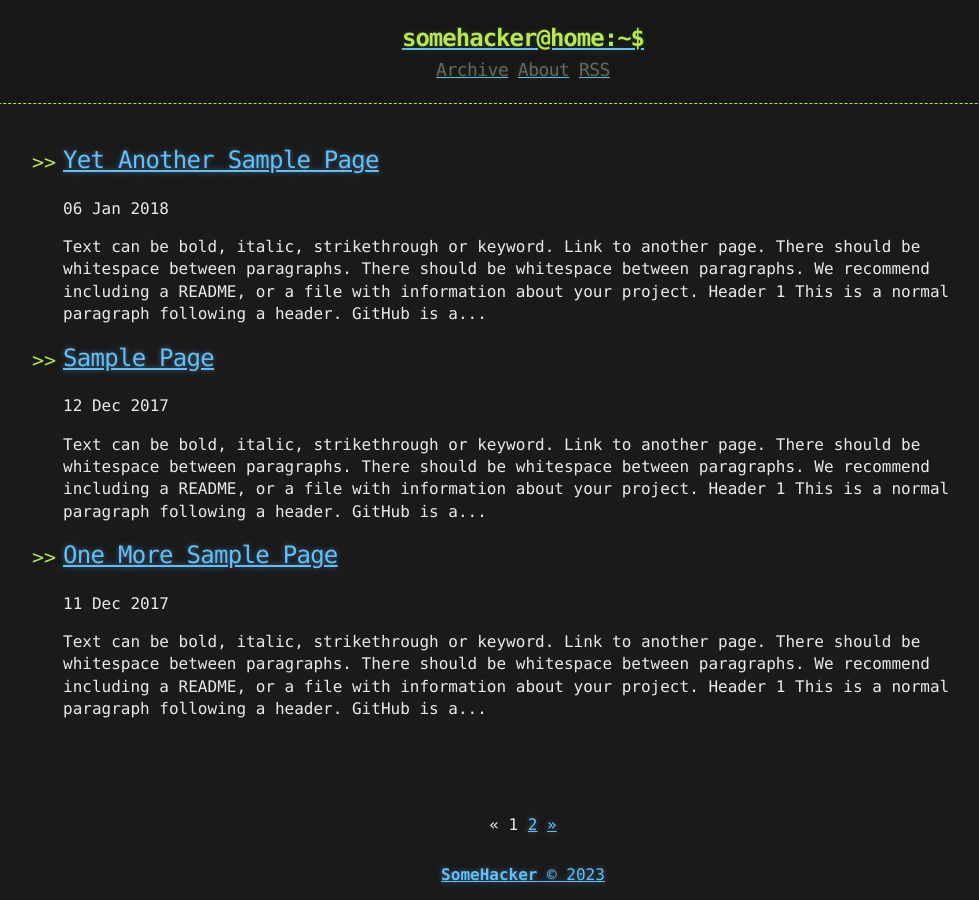
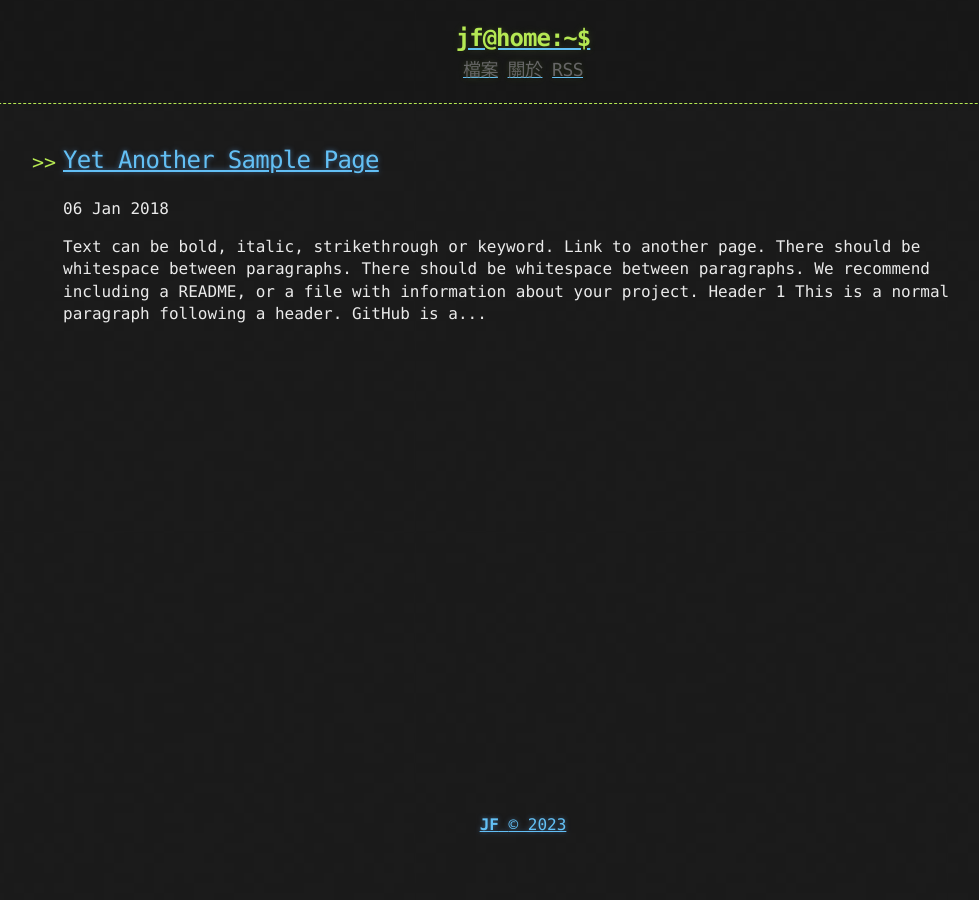
Before and after one commit to Goldbeibei/Goldbeibei.github.io, a Jekyll site: the page built from index.html, in a window 1280 px wide. Shown: the whole page, without its empty margins (117-1096 px from the left). Built offline with Jekyll 4.4.1, drawn with Linux system fonts in a browser that asks for light colours; the list of posts is cut into pages by our own code.

Commit message:
稍微修改

````diff
--- a/_config.yml
+++ b/_config.yml
@@ -1,9 +1,8 @@
-title: Hacker-Blog
-description: "A Jekyll Blog Theme For Hackers"
+title: Jefery-Blog
+description: "A Jefery Web For Hackers"
 author:
-  name: "SomeHacker"
-  email: "someone@somewebsite.somedomain"
-  url: "https://ashishchaudhary.in/hacker-blog"
+  name: "JF"
+  url: "https://jefery.ga"
 
 baseurl: /
 
@@ -28,5 +27,5 @@ plugins:
   - jekyll-sitemap
 
 # Custom variables
-owner : "SomeHacker"
-year : "2020"
+owner : "JF"
+year : "2023"
--- a/_includes/footer.html
+++ b/_includes/footer.html
@@ -1,5 +1,5 @@
 <footer>
-  <a href="https://creativecommons.org/licenses/by-nc/3.0/deed.en_US">
+  <a href="https://jefery.ga/">
     <span>
         <b>{{ site.owner}}</b>
     </span>
--- a/_includes/links.html
+++ b/_includes/links.html
@@ -1,3 +1,3 @@
-<a href="{{ "/archive" | prepend: site.baseurl | replace: '//', '/' }}"><h2 class="header-link">Archive</h2></a>
-<a href="{{ "/about" | prepend: site.baseurl | replace: '//', '/' }}"><h2 class="header-link">About</h2></a>
+<a href="{{ "/archive" | prepend: site.baseurl | replace: '//', '/' }}"><h2 class="header-link">檔案</h2></a>
+<a href="{{ "/about" | prepend: site.baseurl | replace: '//', '/' }}"><h2 class="header-link">關於</h2></a>
 <a href="{{ "/atom.xml" | prepend: site.baseurl | replace: '//', '/' }}"><h2 class="header-link">RSS</h2></a>
--- a/_posts/2017-12-10-Another-Sample-Page.md
+++ /dev/null
@@ -1,124 +0,0 @@
----
-title: Another Sample Page
-published: true
----
-
-Text can be **bold**, _italic_, ~~strikethrough~~ or `keyword`.
-
-[Link to another page](another-page).
-
-There should be whitespace between paragraphs.
-
-There should be whitespace between paragraphs. We recommend including a README, or a file with information about your project.
-
-# [](#header-1)Header 1
-
-This is a normal paragraph following a header. GitHub is a code hosting platform for version control and collaboration. It lets you and others work together on projects from anywhere.
-
-## [](#header-2)Header 2
-
-> This is a blockquote following a header.
->
-> When something is important enough, you do it even if the odds are not in your favor.
-
-### [](#header-3)Header 3
-
-```js
-// Javascript code with syntax highlighting.
-var fun = function lang(l) {
-  dateformat.i18n = require('./lang/' + l)
-  return true;
-}
-```
-
-```ruby
-# Ruby code with syntax highlighting
-GitHubPages::Dependencies.gems.each do |gem, version|
-  s.add_dependency(gem, "= #{version}")
-end
-```
-
-#### [](#header-4)Header 4
-
-*   This is an unordered list following a header.
-*   This is an unordered list following a header.
-*   This is an unordered list following a header.
-
-##### [](#header-5)Header 5
-
-1.  This is an ordered list following a header.
-2.  This is an ordered list following a header.
-3.  This is an ordered list following a header.
-
-###### [](#header-6)Header 6
-
-| head1        | head two          | three |
-|:-------------|:------------------|:------|
-| ok           | good swedish fish | nice  |
-| out of stock | good and plenty   | nice  |
-| ok           | good `oreos`      | hmm   |
-| ok           | good `zoute` drop | yumm  |
-
-### There's a horizontal rule below this.
-
-* * *
-
-### Here is an unordered list:
-
-*   Item foo
-*   Item bar
-*   Item baz
-*   Item zip
-
-### And an ordered list:
-
-1.  Item one
-1.  Item two
-1.  Item three
-1.  Item four
-
-### And a nested list:
-
-- level 1 item
-  - level 2 item
-  - level 2 item
-    - level 3 item
-    - level 3 item
-- level 1 item
-  - level 2 item
-  - level 2 item
-  - level 2 item
-- level 1 item
-  - level 2 item
-  - level 2 item
-- level 1 item
-
-### Small image
-
-![](https://assets-cdn.github.com/images/icons/emoji/octocat.png)
-
-### Large image
-
-![](https://guides.github.com/activities/hello-world/branching.png)
-
-
-### Definition lists can be used with HTML syntax.
-
-<dl>
-<dt>Name</dt>
-<dd>Godzilla</dd>
-<dt>Born</dt>
-<dd>1952</dd>
-<dt>Birthplace</dt>
-<dd>Japan</dd>
-<dt>Color</dt>
-<dd>Green</dd>
-</dl>
-
-```
-Long, single-line code blocks should not wrap. They should horizontally scroll if they are too long. This line should be long enough to demonstrate this.
-```
-
-```
-The final element.
-```
--- a/_posts/2017-12-11-One-More-Sample-Page.md
+++ /dev/null
@@ -1,124 +0,0 @@
----
-title: One More Sample Page
-published: true
----
-
-Text can be **bold**, _italic_, ~~strikethrough~~ or `keyword`.
-
-[Link to another page](another-page).
-
-There should be whitespace between paragraphs.
-
-There should be whitespace between paragraphs. We recommend including a README, or a file with information about your project.
-
-# [](#header-1)Header 1
-
-This is a normal paragraph following a header. GitHub is a code hosting platform for version control and collaboration. It lets you and others work together on projects from anywhere.
-
-## [](#header-2)Header 2
-
-> This is a blockquote following a header.
->
-> When something is important enough, you do it even if the odds are not in your favor.
-
-### [](#header-3)Header 3
-
-```js
-// Javascript code with syntax highlighting.
-var fun = function lang(l) {
-  dateformat.i18n = require('./lang/' + l)
-  return true;
-}
-```
-
-```ruby
-# Ruby code with syntax highlighting
-GitHubPages::Dependencies.gems.each do |gem, version|
-  s.add_dependency(gem, "= #{version}")
-end
-```
-
-#### [](#header-4)Header 4
-
-*   This is an unordered list following a header.
-*   This is an unordered list following a header.
-*   This is an unordered list following a header.
-
-##### [](#header-5)Header 5
-
-1.  This is an ordered list following a header.
-2.  This is an ordered list following a header.
-3.  This is an ordered list following a header.
-
-###### [](#header-6)Header 6
-
-| head1        | head two          | three |
-|:-------------|:------------------|:------|
-| ok           | good swedish fish | nice  |
-| out of stock | good and plenty   | nice  |
-| ok           | good `oreos`      | hmm   |
-| ok           | good `zoute` drop | yumm  |
-
-### There's a horizontal rule below this.
-
-* * *
-
-### Here is an unordered list:
-
-*   Item foo
-*   Item bar
-*   Item baz
-*   Item zip
-
-### And an ordered list:
-
-1.  Item one
-1.  Item two
-1.  Item three
-1.  Item four
-
-### And a nested list:
-
-- level 1 item
-  - level 2 item
-  - level 2 item
-    - level 3 item
-    - level 3 item
-- level 1 item
-  - level 2 item
-  - level 2 item
-  - level 2 item
-- level 1 item
-  - level 2 item
-  - level 2 item
-- level 1 item
-
-### Small image
-
-![](https://assets-cdn.github.com/images/icons/emoji/octocat.png)
-
-### Large image
-
-![](https://guides.github.com/activities/hello-world/branching.png)
-
-
-### Definition lists can be used with HTML syntax.
-
-<dl>
-<dt>Name</dt>
-<dd>Godzilla</dd>
-<dt>Born</dt>
-<dd>1952</dd>
-<dt>Birthplace</dt>
-<dd>Japan</dd>
-<dt>Color</dt>
-<dd>Green</dd>
-</dl>
-
-```
-Long, single-line code blocks should not wrap. They should horizontally scroll if they are too long. This line should be long enough to demonstrate this.
-```
-
-```
-The final element.
-```
--- a/_posts/2017-12-12-Sample-Page.md
+++ /dev/null
@@ -1,124 +0,0 @@
----
-title: Sample Page
-published: true
----
-
-Text can be **bold**, _italic_, ~~strikethrough~~ or `keyword`.
-
-[Link to another page](another-page).
-
-There should be whitespace between paragraphs.
-
-There should be whitespace between paragraphs. We recommend including a README, or a file with information about your project.
-
-# [](#header-1)Header 1
-
-This is a normal paragraph following a header. GitHub is a code hosting platform for version control and collaboration. It lets you and others work together on projects from anywhere.
-
-## [](#header-2)Header 2
-
-> This is a blockquote following a header.
->
-> When something is important enough, you do it even if the odds are not in your favor.
-
-### [](#header-3)Header 3
-
-```js
-// Javascript code with syntax highlighting.
-var fun = function lang(l) {
-  dateformat.i18n = require('./lang/' + l)
-  return true;
-}
-```
-
-```ruby
-# Ruby code with syntax highlighting
-GitHubPages::Dependencies.gems.each do |gem, version|
-  s.add_dependency(gem, "= #{version}")
-end
-```
-
-#### [](#header-4)Header 4
-
-*   This is an unordered list following a header.
-*   This is an unordered list following a header.
-*   This is an unordered list following a header.
-
-##### [](#header-5)Header 5
-
-1.  This is an ordered list following a header.
-2.  This is an ordered list following a header.
-3.  This is an ordered list following a header.
-
-###### [](#header-6)Header 6
-
-| head1        | head two          | three |
-|:-------------|:------------------|:------|
-| ok           | good swedish fish | nice  |
-| out of stock | good and plenty   | nice  |
-| ok           | good `oreos`      | hmm   |
-| ok           | good `zoute` drop | yumm  |
-
-### There's a horizontal rule below this.
-
-* * *
-
-### Here is an unordered list:
-
-*   Item foo
-*   Item bar
-*   Item baz
-*   Item zip
-
-### And an ordered list:
-
-1.  Item one
-1.  Item two
-1.  Item three
-1.  Item four
-
-### And a nested list:
-
-- level 1 item
-  - level 2 item
-  - level 2 item
-    - level 3 item
-    - level 3 item
-- level 1 item
-  - level 2 item
-  - level 2 item
-  - level 2 item
-- level 1 item
-  - level 2 item
-  - level 2 item
-- level 1 item
-
-### Small image
-
-![](https://assets-cdn.github.com/images/icons/emoji/octocat.png)
-
-### Large image
-
-![](https://guides.github.com/activities/hello-world/branching.png)
-
-
-### Definition lists can be used with HTML syntax.
-
-<dl>
-<dt>Name</dt>
-<dd>Godzilla</dd>
-<dt>Born</dt>
-<dd>1952</dd>
-<dt>Birthplace</dt>
-<dd>Japan</dd>
-<dt>Color</dt>
-<dd>Green</dd>
-</dl>
-
-```
-Long, single-line code blocks should not wrap. They should horizontally scroll if they are too long. This line should be long enough to demonstrate this.
-```
-
-```
-The final element.
-```
````
